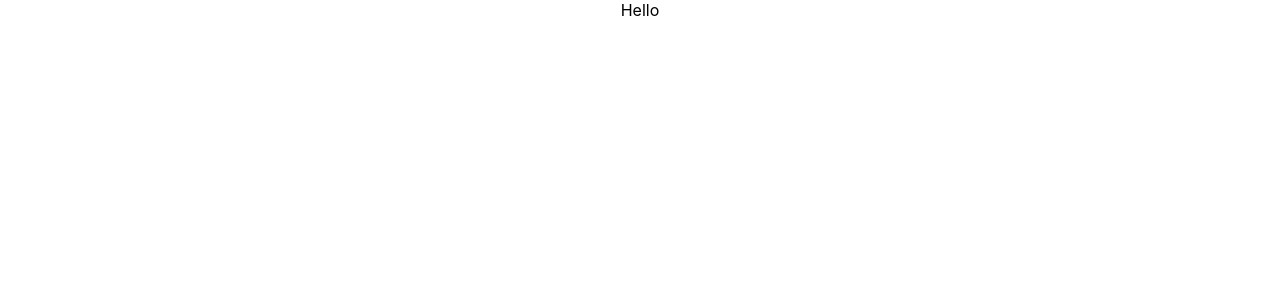
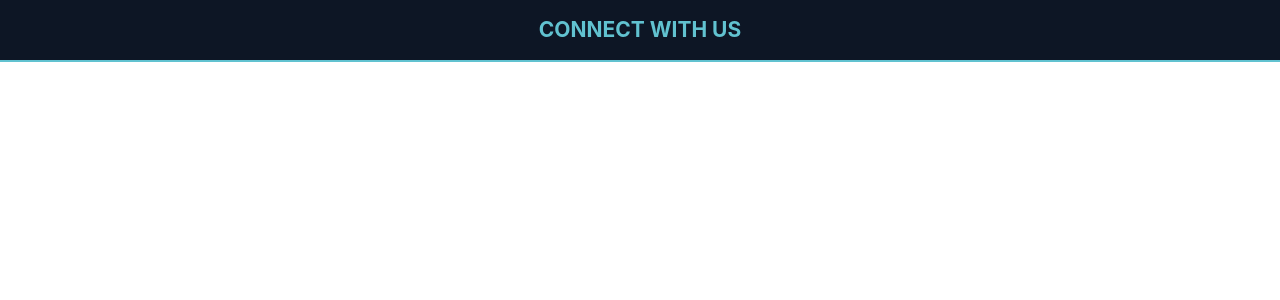
Before and after one commit to NexaLab/NexaLab-Web, a React (Create React App) app: page / in a window 1280 px wide. Shown: the top 300 px of the page. Built offline with nearby package versions, Linux system fonts and the light colour scheme; the HTML template or start-up script is replaced by a standard one.

Commit message:
Component Test

```diff
--- a/src/App.js
+++ b/src/App.js
@@ -1,12 +1,12 @@
 import { Route, Switch } from 'react-router-dom';
 import './App.css';
-import Test from './components/Test/Test';
+import ConnectUs from './components/ConnectUs/ConnectUs';
 
 function App() {
   return (
     <div className="App">
       <Switch>
-        <Route exact path="/" component={Test}/>
+        <Route exact path="/" component={ConnectUs}/>
       </Switch>
     </div>
   );
--- /dev/null
+++ b/src/components/ConnectUs/ConnectUs.jsx
@@ -0,0 +1,24 @@
+import React from 'react'
+import { Row, Col, Layout } from 'antd'
+
+const { Content } = Layout;
+function ConnectUs() {
+
+  return (
+    <Layout>
+               <Content >
+        <Row>
+
+                <Col span={24} style ={{backgroundColor: '#0D1625'}}>
+                <div style={{textAlign: 'center', color: '#61C2D0', borderBottom: '2px solid #61C2D0 '}}>
+                     <h2>CONNECT WITH US</h2>
+                </div>
+                </Col>
+
+      </Row>
+      </Content>
+                </Layout>
+  )
+}
+
+export default ConnectUs
--- a/src/components/Test/Test.jsx
+++ /dev/null
@@ -1,9 +0,0 @@
-import React from 'react'
-
-function Test() {
-  return (
-    <div>Hello</div>
-  )
-}
-
-export default Test;
```
Also changed, not shown: src/components/ConnectUs/ConnectUs.css (added).
